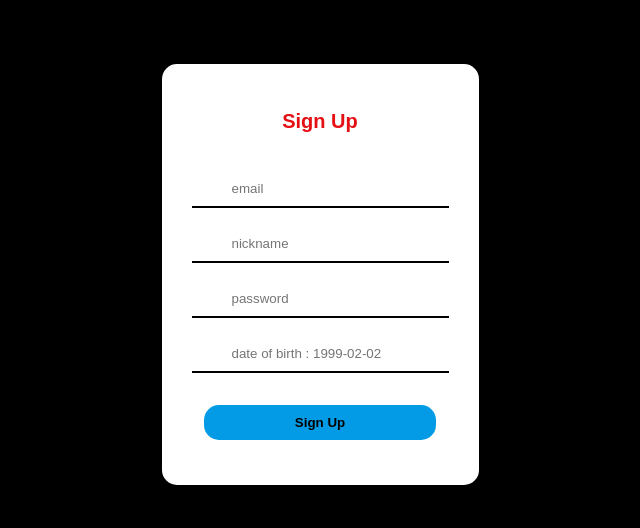
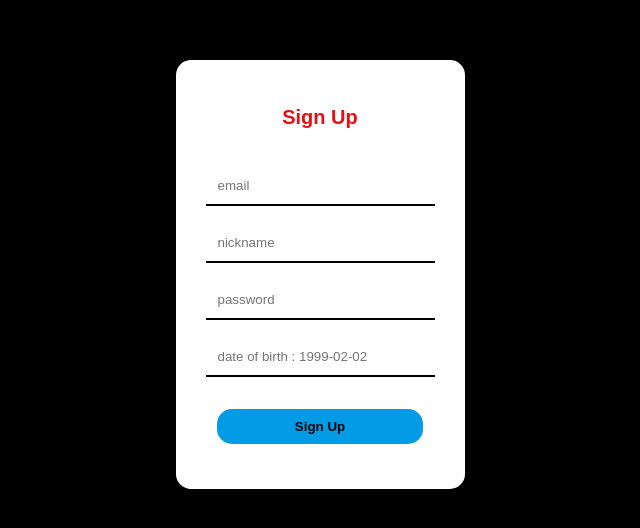
Before and after one commit to nyoung03/nomflix-react, a React (Create React App) app: page /signup in a window 1280 px wide. Shown: the part 126-654 px from the top of the page, without its empty margins (320-960 px from the left). Built offline with nearby package versions, Linux system fonts and the light colour scheme.

Commit message:
style edit

```diff
--- a/src/routes/SignUp.tsx
+++ b/src/routes/SignUp.tsx
@@ -118,7 +118,7 @@ const Input = styled.div`
 
   input {
     border: none;
-    padding: 0 30px;
+    padding-right: 30px;
 
     &:focus {
       outline: none;
@@ -148,5 +148,5 @@ const SignupBtn = styled.button`
 
 const Error = styled.div`
   color: red;
-  font-size: 12px;
+  font-size: 10px;
 `;
```
